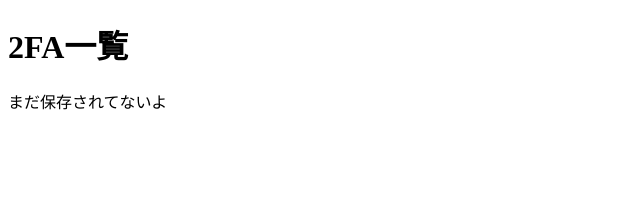
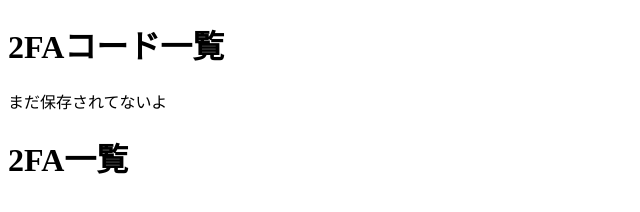
Before and after one commit to ams-www/Aubird, a plain HTML site: page home/index.html in a window 1280 px wide. Shown: the whole page, without its empty margins (0-640 px from the left). Drawn offline with Linux system fonts and the light colour scheme.

Commit message:
Update index.html

```diff
--- a/home/index.html
+++ b/home/index.html
@@ -4,7 +4,48 @@
   <meta charset="UTF-8">
   <title>Aubird - ホーム</title>
   <link rel="stylesheet" href="../assets/style-v1.css">
+</head><!DOCTYPE html>
+<html lang="ja">
+<head>
+  <meta charset="UTF-8">
+  <title>Aubird - ホーム</title>
+  <script src="https://cdn.jsdelivr.net/npm/otplib@12.0.1/otplib-browser.min.js"></script>
+  <link rel="stylesheet" href="../assets/style-v1.css">
 </head>
+<body>
+  <h1>2FAコード一覧</h1>
+  <div id="list"></div>
+  <script>
+    // クッキーからシークレットを取得
+    function get2FASeeds() {
+      const cookies = document.cookie.split("; ");
+      let items = [];
+      cookies.forEach(c => {
+        const [key, val] = c.split("=");
+        if(key.startsWith("aubird_2fa_seed_")) {
+          const name = decodeURIComponent(key.replace("aubird_2fa_seed_", ""));
+          const secret = decodeURIComponent(val);
+          items.push({name, secret});
+        }
+      });
+      return items;
+    }
+
+    function updateCodes() {
+      const otplib = window.otplib;
+      const list = get2FASeeds();
+      let html = "";
+      list.forEach(({name, secret}) => {
+        let code = otplib.authenticator.generate(secret);
+        html += `<div><b>${name}</b> : <span>${code}</span></div>`;
+      });
+      document.getElementById("list").innerHTML = html || "まだ保存されてないよ";
+    }
+    setInterval(updateCodes, 1000); // 1秒ごとに更新
+    updateCodes();
+  </script>
+</body>
+</html>
 <body>
   <h1>2FA一覧</h1>
   <div id="list"></div>
```
